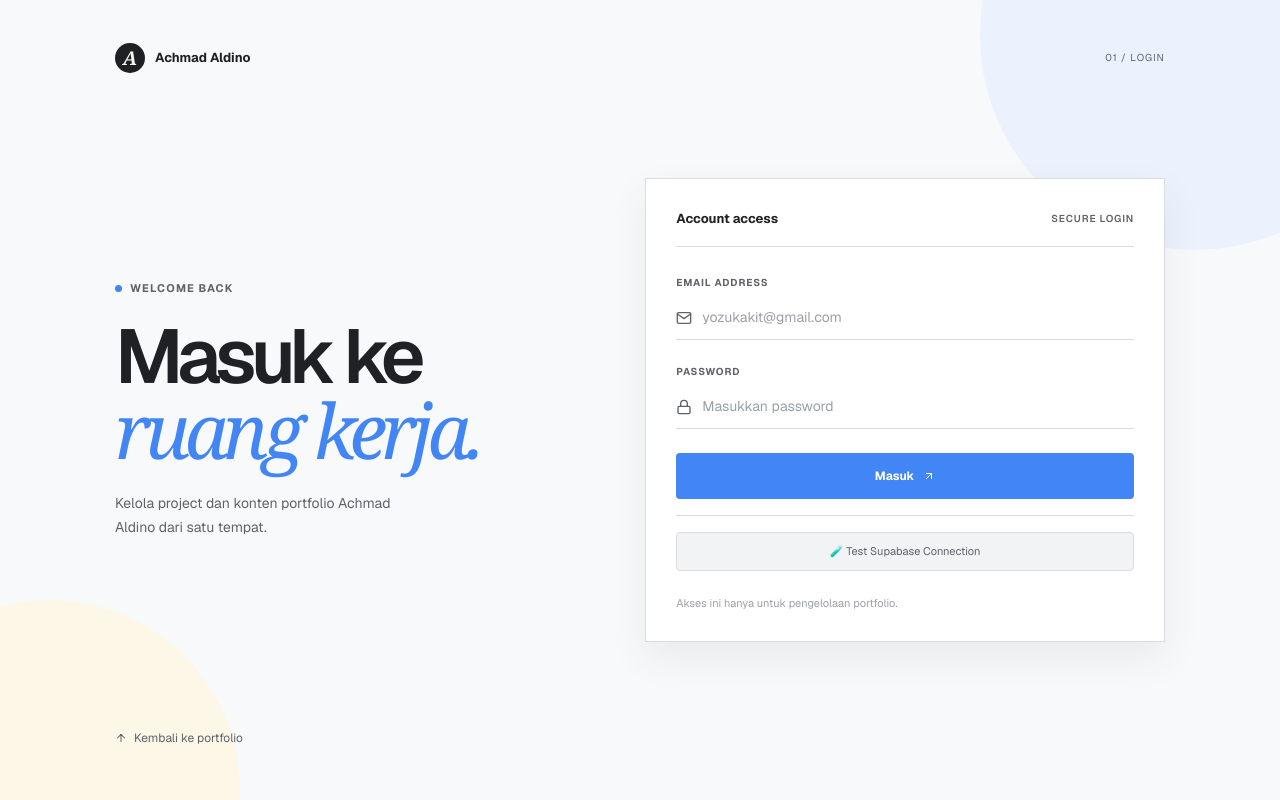
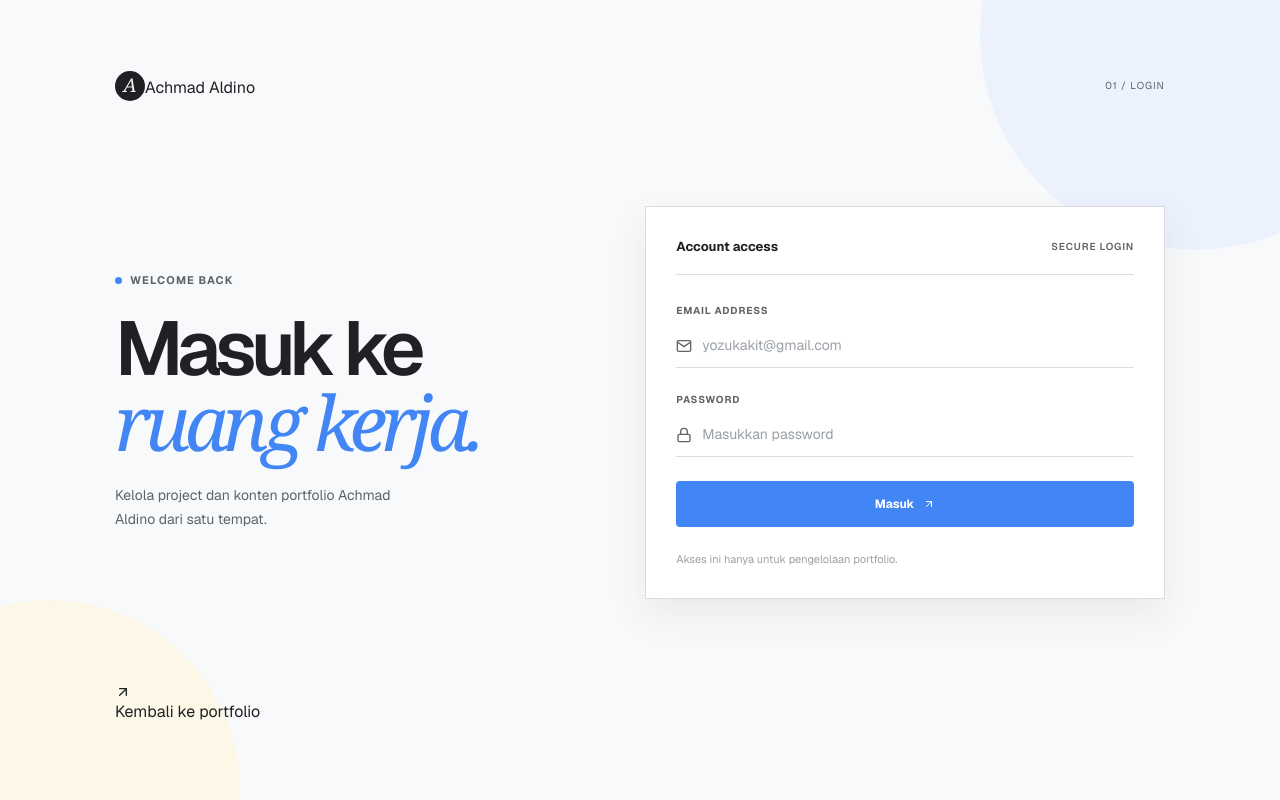
Before and after one commit to yozuk012/my-portofolio, a Next.js app: page /auth in a window 1280 px wide. Built offline with nearby package versions, Linux system fonts and the light colour scheme; no server answers; the database is empty.

Commit message:
update-form-login

```diff
--- a/src/app/auth/page.js
+++ b/src/app/auth/page.js
@@ -18,67 +18,50 @@ export default function AuthPage() {
         setErrorMessage("");
         setIsLoading(true);
 
-		// Debug: Log kredensial (hapus di production)
-		console.log("🔐 Attempting login for:", email);
-		console.log(" Supabase URL:", process.env.NEXT_PUBLIC_SUPABASE_URL);
-
         try {
-			// Tambahkan timeout 10 detik untuk mencegah stuck
             const loginPromise = supabase.auth.signInWithPassword({
                 email,
-				password
+                password,
             });
 
             const timeoutPromise = new Promise((_, reject) => {
-				setTimeout(() => reject(new Error("Request timeout. Periksa koneksi internet atau Supabase URL.")), 10000);
+                setTimeout(
+                    () =>
+                        reject(
+                            new Error(
+                                "Request timeout. Periksa koneksi internet atau Supabase URL."
+                            )
+                        ),
+                    10000
+                );
             });
 
-			// Race antara login dan timeout
-			const { data, error } = await Promise.race([loginPromise, timeoutPromise]);
+            const { data, error } = await Promise.race([
+                loginPromise,
+                timeoutPromise,
+            ]);
 
             if (error) {
-				console.error("❌ Supabase Error:", error);
                 setErrorMessage(error.message);
                 setIsLoading(false);
                 return;
             }
 
             if (data.user) {
-				console.log("✅ Login successful:", data.user.email);
-
-				// Simpan session info di console untuk debugging
-				console.log("📦 Session:", data.session);
-
-				// Redirect ke admin
                 router.push("/admin");
                 router.refresh();
             } else {
-				console.error("❌ No user data returned");
-				setErrorMessage("Login gagal. Data user tidak ditemukan.");
+                setErrorMessage(
+                    "Login gagal. Data user tidak ditemukan."
+                );
                 setIsLoading(false);
             }
         } catch (error) {
-			console.error("💥 Unexpected Error:", error);
-			setErrorMessage(error.message || "Terjadi kesalahan tidak terduga. Silakan coba lagi.");
+            setErrorMessage(
+                error.message ||
+                    "Terjadi kesalahan tidak terduga. Silakan coba lagi."
+            );
             setIsLoading(false);
-		}
-	}
-
-	// Fungsi untuk test koneksi Supabase
-	async function testConnection() {
-		console.log("🧪 Testing Supabase connection...");
-		try {
-			const { data, error } = await supabase.from("profile").select("*").limit(1);
-			if (error) {
-				console.error("❌ Connection failed:", error);
-				alert("Koneksi ke Supabase gagal: " + error.message);
-			} else {
-				console.log("✅ Connection successful!");
-				alert("Koneksi Supabase berhasil!");
-			}
-		} catch (err) {
-			console.error("💥 Test failed:", err);
-			alert("Error: " + err.message);
         }
     }
 
@@ -86,50 +69,86 @@ export default function AuthPage() {
         <main className="auth-page">
             <div className="auth-decor auth-decor-blue" />
             <div className="auth-decor auth-decor-yellow" />
-			<section className="auth-shell" aria-labelledby="login-title">
+
+            <section
+                className="auth-shell"
+                aria-labelledby="login-title"
+            >
                 <div className="auth-brand-row">
-					<Link className="auth-brand" href="/" aria-label="Achmad Aldino home">
+                    <Link href="/">
                         <span className="brand-mark">A</span>
                         <span>Achmad Aldino</span>
                     </Link>
+
                     <span className="auth-index">01 / Login</span>
                 </div>
+
                 <div className="auth-content">
                     <div className="auth-copy">
-						<span className="auth-kicker"><span /> Welcome back</span>
-						<h1 id="login-title">Masuk ke<br /><em>ruang kerja.</em></h1>
-						<p>Kelola project dan konten portfolio Achmad Aldino dari satu tempat.</p>
+                        <span className="auth-kicker">
+                            <span />
+                            Welcome back
+                        </span>
+
+                        <h1 id="login-title">
+                            Masuk ke
+                            <br />
+                            <em>ruang kerja.</em>
+                        </h1>
+
+                        <p>
+                            Kelola project dan konten portfolio Achmad
+                            Aldino dari satu tempat.
+                        </p>
                     </div>
+
                     <div className="auth-card">
                         <div className="auth-card-heading">
                             <span>Account access</span>
                             <strong>Secure login</strong>
                         </div>
-						<form className="auth-form" onSubmit={handleSubmit}>
+
+                        <form
+                            className="auth-form"
+                            onSubmit={handleSubmit}
+                        >
                             <label htmlFor="auth-email">
                                 <span>Email address</span>
+
                                 <div className="auth-input">
                                     <FiMail aria-hidden="true" />
+
                                     <input
                                         id="auth-email"
                                         type="email"
                                         value={email}
-										onChange={(event) => setEmail(event.target.value)}
+                                        onChange={(event) =>
+                                            setEmail(
+                                                event.target.value
+                                            )
+                                        }
                                         placeholder="yozukakit@gmail.com"
                                         autoComplete="email"
                                         required
                                     />
                                 </div>
                             </label>
+
                             <label htmlFor="auth-password">
                                 <span>Password</span>
+
                                 <div className="auth-input">
                                     <FiLock aria-hidden="true" />
+
                                     <input
                                         id="auth-password"
                                         type="password"
                                         value={password}
-										onChange={(event) => setPassword(event.target.value)}
+                                        onChange={(event) =>
+                                            setPassword(
+                                                event.target.value
+                                            )
+                                        }
                                         placeholder="Masukkan password"
                                         autoComplete="current-password"
                                         required
@@ -138,7 +157,10 @@ export default function AuthPage() {
                             </label>
 
                             {errorMessage && (
-								<p className="auth-error" role="alert">
+                                <p
+                                    className="auth-error"
+                                    role="alert"
+                                >
                                     {errorMessage}
                                 </p>
                             )}
@@ -148,35 +170,25 @@ export default function AuthPage() {
                                 type="submit"
                                 disabled={isLoading}
                             >
-								{isLoading ? "Memproses..." : "Masuk"} <FiArrowUpRight aria-hidden="true" />
+                                {isLoading
+                                    ? "Memproses..."
+                                    : "Masuk"}{" "}
+                                <FiArrowUpRight
+                                    aria-hidden="true"
+                                />
                             </button>
                         </form>
 
-						{/* Tombol Test Koneksi (untuk debugging) */}
-						<div style={{ marginTop: '16px', paddingTop: '16px', borderTop: '1px solid #dadce0' }}>
-							<button
-								type="button"
-								onClick={testConnection}
-								style={{
-									width: '100%',
-									padding: '10px',
-									background: '#f1f3f4',
-									border: '1px solid #dadce0',
-									borderRadius: '4px',
-									cursor: 'pointer',
-									fontSize: '11px',
-									color: '#5f6368'
-								}}
-							>
-								🧪 Test Supabase Connection
-							</button>
+                        <p className="auth-note">
+                            Akses ini hanya untuk pengelolaan
+                            portfolio.
+                        </p>
+                    </div>
                 </div>
 
-						<p className="auth-note">Akses ini hanya untuk pengelolaan portfolio.</p>
-					</div>
-				</div>
-				<Link className="auth-back" href="/">
-					<FiArrowUpRight aria-hidden="true" /> Kembali ke portfolio
+                <Link href="/">
+                    <FiArrowUpRight aria-hidden="true" /> Kembali ke
+                    portfolio
                 </Link>
             </section>
         </main>
```
Lines whose indentation alone changed are shown as unchanged.
